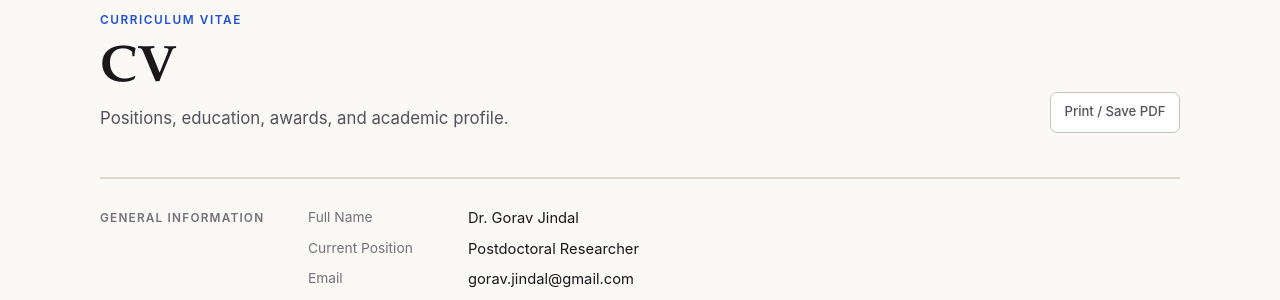
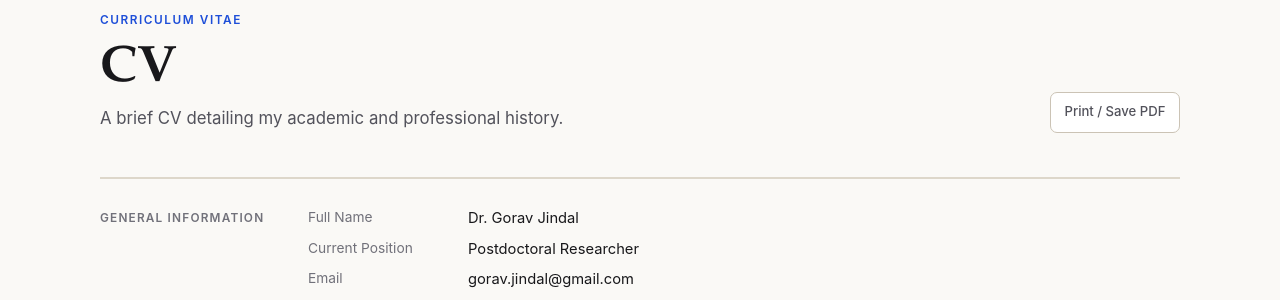
Before and after one commit to goravjindal/goravjindal.github.io, a Jekyll site: the page built from _pages/cv.md, in a window 1280 px wide and 900 px high. Shown: the part 124-424 px from the top of the window. Built offline with Jekyll 4.4.1, drawn with Linux system fonts in a browser that asks for light colours.

Commit message:
Describe CV page as a brief academic history

```diff
--- a/_pages/cv.md
+++ b/_pages/cv.md
@@ -2,6 +2,6 @@
 layout: cv
 title: CV
 permalink: /cv/
-description: Positions, education, awards, and academic profile.
+description: A brief CV detailing my academic and professional history.
 wide: true
 ---
```
